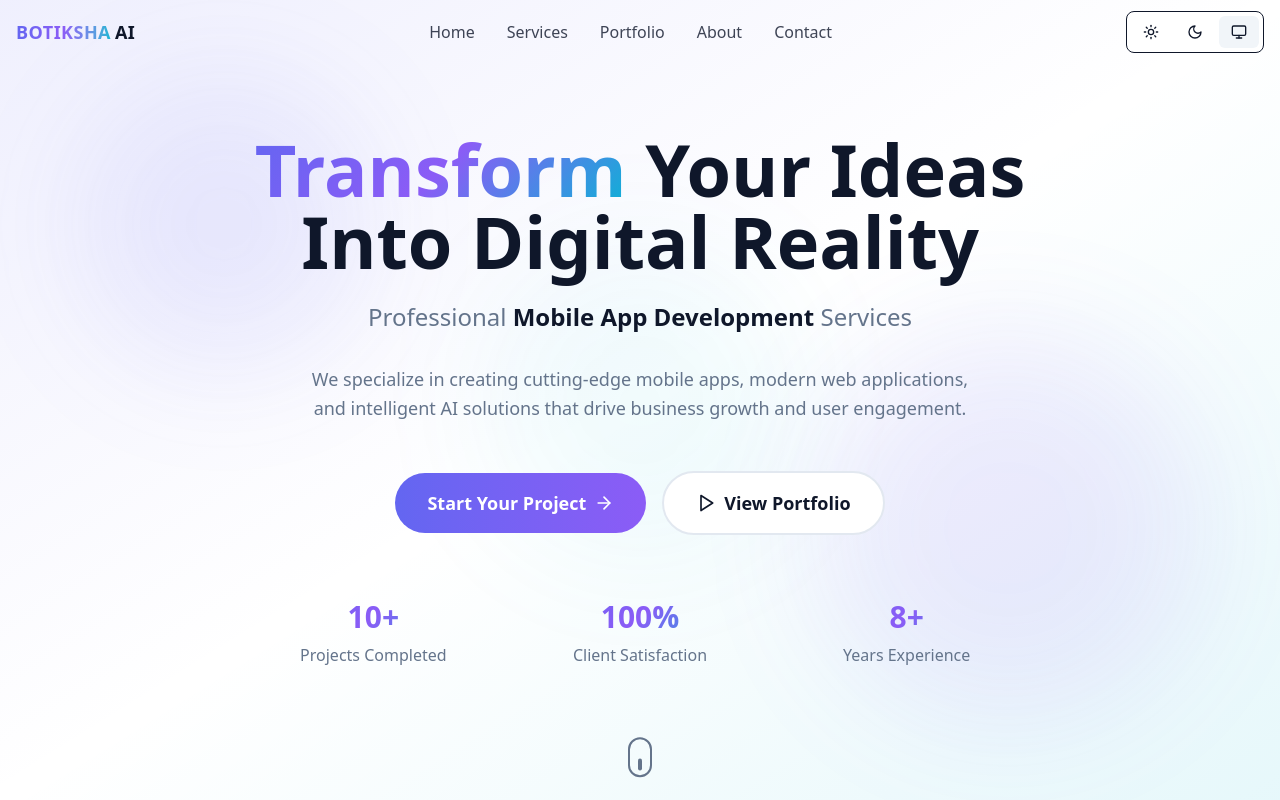
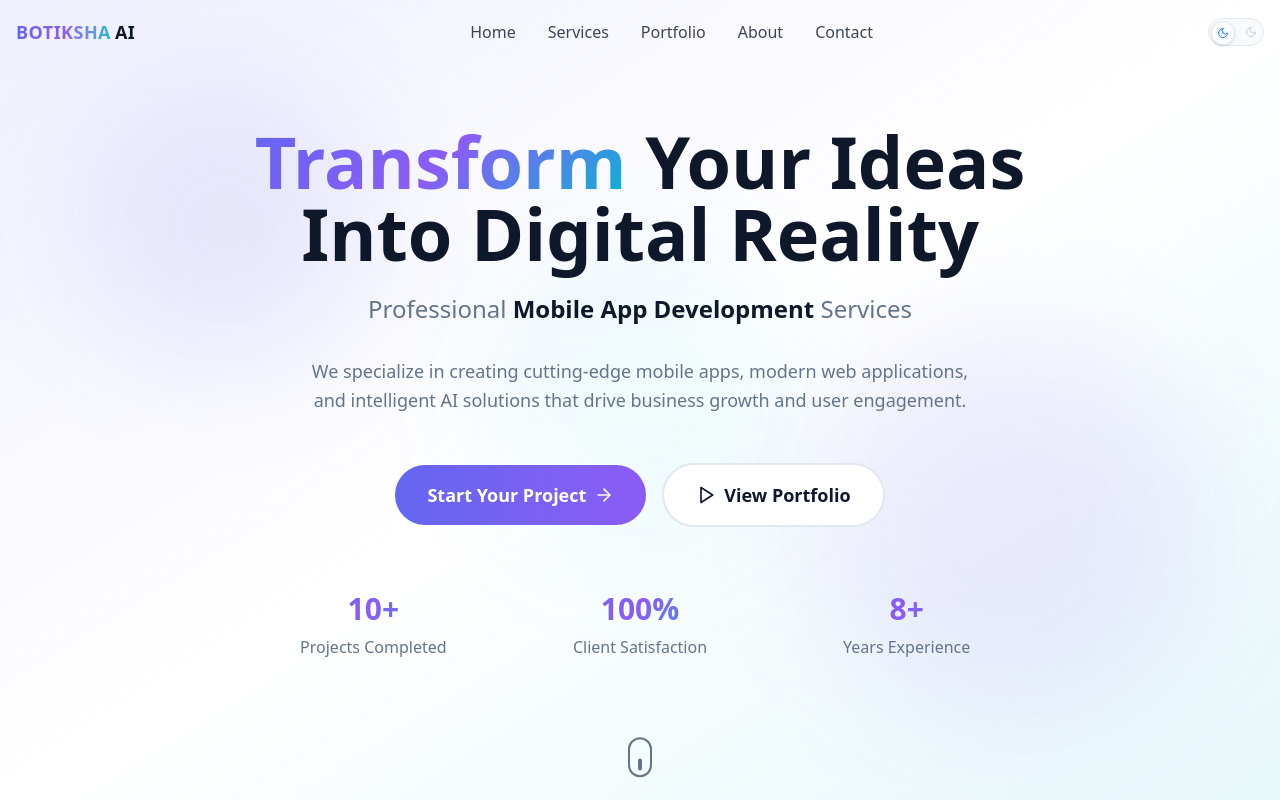
Before and after one commit to RajaKalavala/nextjs-cursor-template, a Next.js app: page / in a window 1280 px wide. Shown: the top 800 px of the page. Built offline with nearby package versions, Linux system fonts and the light colour scheme.

Commit message:
Fix minor issues

```diff
--- a/src/components/hero-section.tsx
+++ b/src/components/hero-section.tsx
@@ -33,7 +33,7 @@ export function HeroSection() {
   return (
     <section
       id="home"
-      className="relative min-h-screen flex items-center justify-center overflow-hidden">
+      className="relative min-h-screen flex items-center justify-center overflow-hidden pt-16 pb-20">
       {/* Background Gradient */}
       <div className="absolute inset-0 bg-gradient-to-br from-brand-primary/10 via-transparent to-brand-accent/10" />
 
--- a/src/components/navigation.tsx
+++ b/src/components/navigation.tsx
@@ -49,7 +49,7 @@ export function Navigation() {
           <div className="flex items-center">
             <button
               onClick={() => scrollToSection('#home')}
-              className="hover:opacity-80 transition-opacity">
+              className="hover:opacity-80 transition-opacity cursor-pointer">
               <Logo size="md" />
             </button>
           </div>
@@ -60,7 +60,7 @@ export function Navigation() {
               <button
                 key={item.name}
                 onClick={() => scrollToSection(item.href)}
-                className="text-foreground/80 hover:text-foreground transition-colors font-medium">
+                className="text-foreground/80 hover:text-foreground transition-colors font-medium cursor-pointer">
                 {item.name}
               </button>
             ))}
@@ -76,7 +76,7 @@ export function Navigation() {
             <ThemeToggle />
             <button
               onClick={() => setIsOpen(!isOpen)}
-              className="p-2 rounded-md text-foreground hover:bg-accent transition-colors">
+              className="p-2 rounded-md text-foreground hover:bg-accent transition-colors cursor-pointer">
               {isOpen ? (
                 <X className="h-5 w-5" />
               ) : (
@@ -94,7 +94,7 @@ export function Navigation() {
                 <button
                   key={item.name}
                   onClick={() => scrollToSection(item.href)}
-                  className="block w-full text-left px-3 py-2 text-foreground/80 hover:text-foreground hover:bg-accent rounded-md transition-colors font-medium">
+                  className="block w-full text-left px-3 py-2 text-foreground/80 hover:text-foreground hover:bg-accent rounded-md transition-colors font-medium cursor-pointer">
                   {item.name}
                 </button>
               ))}
--- a/src/components/theme-toggle.tsx
+++ b/src/components/theme-toggle.tsx
@@ -1,43 +1,39 @@
 'use client'
 
-import { Moon, Sun, Monitor } from 'lucide-react'
+import { Moon, Sun } from 'lucide-react'
 import { useTheme } from '@/components/theme-provider'
 import { cn } from '@/lib/utils'
 
 export function ThemeToggle() {
   const { theme, setTheme } = useTheme()
 
+  const toggleTheme = () => {
+    setTheme(theme === 'light' ? 'dark' : 'light')
+  }
+
   return (
-    <div className="flex items-center space-x-1 rounded-lg border bg-card p-1">
-      <button
-        onClick={() => setTheme('light')}
+    <button
+      onClick={toggleTheme}
+      className="relative w-14 h-7 rounded-full bg-muted border border-border cursor-pointer transition-colors duration-300 hover:bg-accent"
+      aria-label="Toggle theme">
+      {/* Sliding Circle */}
+      <div
         className={cn(
-          'flex items-center justify-center rounded-md px-3 py-2 text-sm font-medium transition-all hover:bg-accent hover:text-accent-foreground',
-          theme === 'light' && 'bg-accent text-accent-foreground'
+          'absolute top-0.5 w-6 h-6 rounded-full bg-background border border-border shadow-sm transition-transform duration-300 ease-in-out flex items-center justify-center',
+          theme === 'dark' ? 'translate-x-7' : 'translate-x-0.5'
         )}>
-        <Sun className="h-4 w-4" />
-        <span className="sr-only">Light mode</span>
-      </button>
+        {theme === 'light' ? (
+          <Sun className="h-3 w-3 text-yellow-500" />
+        ) : (
+          <Moon className="h-3 w-3 text-blue-500" />
+        )}
+      </div>
 
-      <button
-        onClick={() => setTheme('dark')}
-        className={cn(
-          'flex items-center justify-center rounded-md px-3 py-2 text-sm font-medium transition-all hover:bg-accent hover:text-accent-foreground',
-          theme === 'dark' && 'bg-accent text-accent-foreground'
-        )}>
-        <Moon className="h-4 w-4" />
-        <span className="sr-only">Dark mode</span>
-      </button>
-
-      <button
-        onClick={() => setTheme('system')}
-        className={cn(
-          'flex items-center justify-center rounded-md px-3 py-2 text-sm font-medium transition-all hover:bg-accent hover:text-accent-foreground',
-          theme === 'system' && 'bg-accent text-accent-foreground'
-        )}>
-        <Monitor className="h-4 w-4" />
-        <span className="sr-only">System mode</span>
-      </button>
-    </div>
+      {/* Background Icons (subtle) */}
+      <div className="absolute inset-0 flex items-center justify-between px-1.5">
+        <Sun className="h-3 w-3 text-muted-foreground/30" />
+        <Moon className="h-3 w-3 text-muted-foreground/30" />
+      </div>
+    </button>
   )
 }
```
